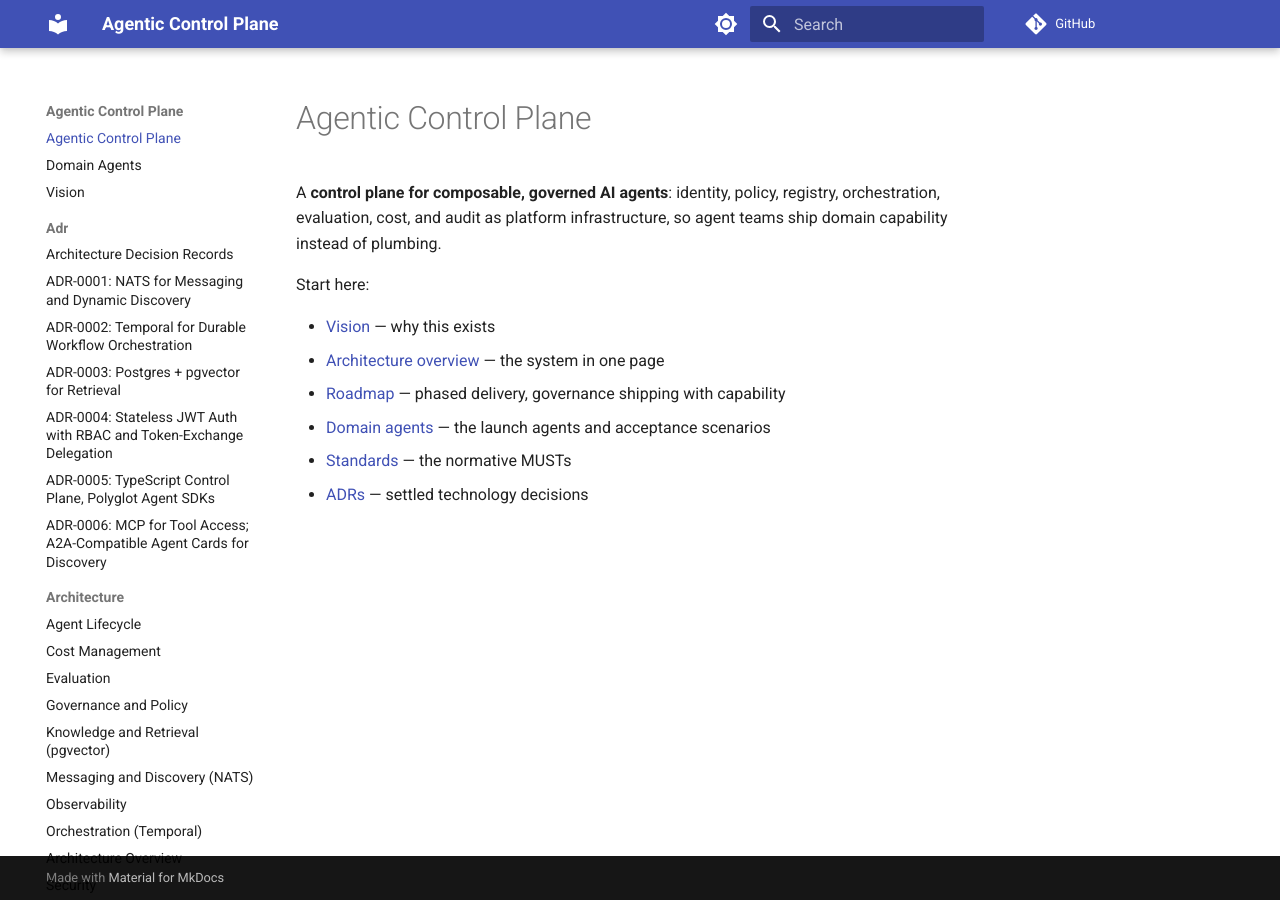
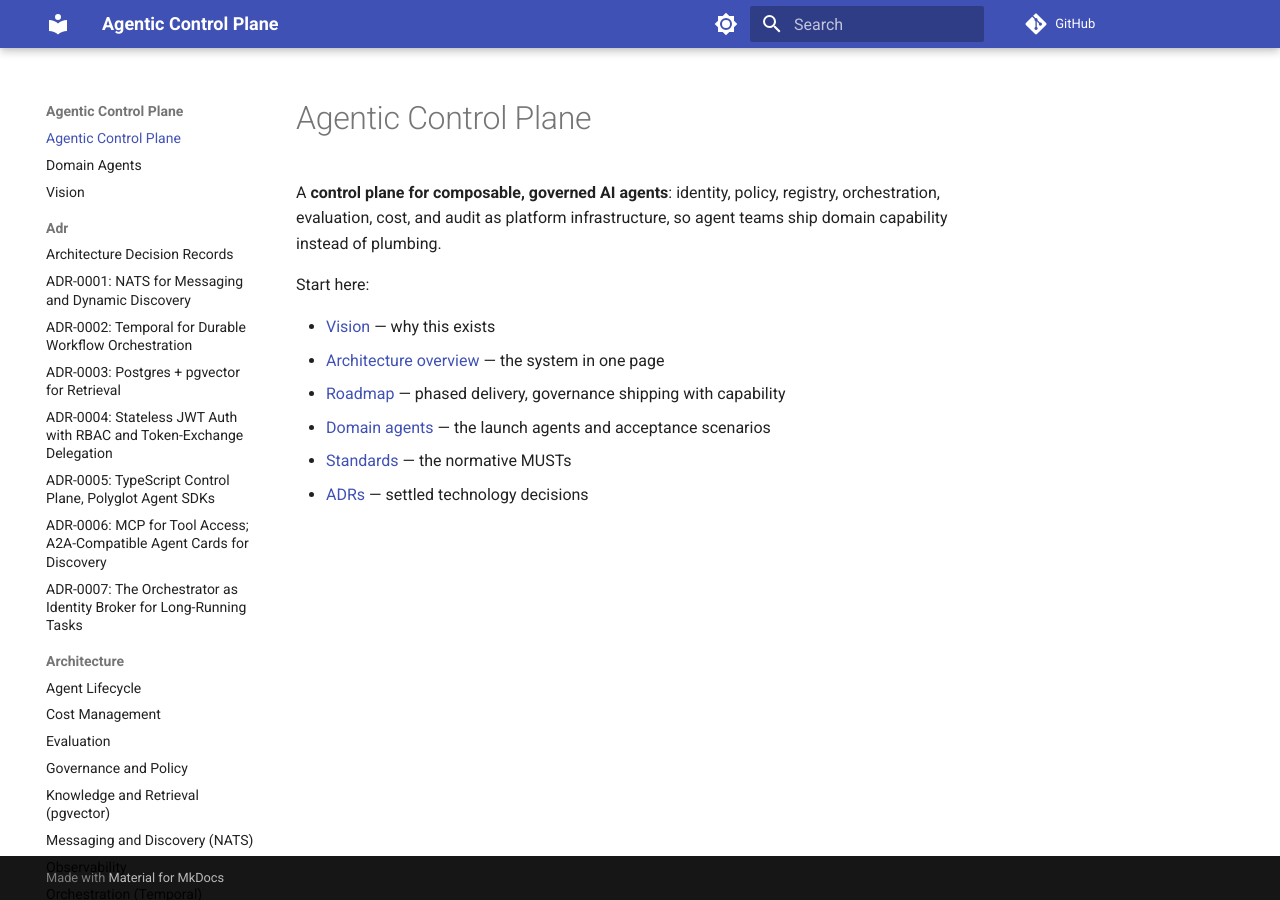
Before and after one commit to jaredgrabill/agentic-control-plane, an MkDocs documentation site: the page built from docs/index.md, in a window 1280 px wide. Built offline with MkDocs 1.6.1 and Material for MkDocs 9.7.7, drawn with Linux system fonts in a browser that asks for light colours; comment, search, counter and statistics services are not loaded; part of the change alters nothing that is shown.

Commit message:
docs(adr): 0007 orchestrator identity broker
Verify the subject token once at intake, snapshot the verified claims into
durable workflow state, and mint each step's delegated token at dispatch via
a new broker grant — every token stays <=15 min (ADR-0004) while tasks outlive
the subject token's TTL. Resolves debt #2 from the phase 1 handoff.

Co-Authored-By: Claude Fable 5 <noreply@anthropic.com>

```diff
--- /dev/null
+++ b/docs/adr/0007-orchestrator-identity-broker.md
@@ -0,0 +1,94 @@
+# ADR-0007: The Orchestrator as Identity Broker for Long-Running Tasks
+
+- **Status:** Proposed
+- **Date:** 2026-07-11
+- **Deciders:** platform architecture group
+
+## Context
+
+[ADR-0004](0004-stateless-jwt-rbac.md) fixes token TTL at ≤ 15 minutes, no
+exceptions. Phase 1 forwarded the raw `subject_token` into workflow state and
+performed RFC 8693 exchange per delegation — which caps task duration at the
+subject token's TTL: once the caller's JWT expires, no further delegation can
+be minted from it. Phase 2's plan-then-execute tasks outlive 15 minutes by
+design (multi-step plans, approval waits, retries against slow downstreams).
+
+The options:
+
+- **(a) Orchestrator as identity broker.** Verify the subject token ONCE at
+  intake, while it is fresh; snapshot the verified claims into durable
+  workflow state; mint each step's delegated token at dispatch time from the
+  orchestrator's own identity, carrying the snapshotted principal as `sub`
+  and the true chain in `act`. Every minted token stays ≤ 15 minutes.
+- **(b) Long-lived task token.** Issue the task a token whose TTL covers the
+  task's lifetime. Violates ADR-0004 outright.
+- **(c) Gateway-side exchange at intake.** The gateway exchanges the caller
+  token for an orchestrator-audience token before submission. Still leaves a
+  ≤ 15-minute bearer in workflow state — it moves the problem one hop left
+  without solving it. A keep-alive variant (periodically re-exchanging from
+  inside the workflow) fails on idle workflows (approval waits burn no
+  activities to refresh with) and keeps a live user-derived bearer in
+  workflow state for the task's whole life.
+
+## Decision
+
+We will make the orchestrator an **identity broker** — option (a):
+
+1. **Principal snapshot at intake.** The workflow's first activity verifies
+   the `subject_token` (audience `acp:gateway`) and records a
+   `PrincipalSnapshot` — `{sub, tenant, roles, scopes, jti, verified_at}` —
+   into workflow state. The raw token is never read again.
+2. **Broker grant.** The token service gains
+   `POST /v1/token/delegate`: a client holding the new `broker` role asserts
+   a subject claim set (the snapshot) instead of presenting a live subject
+   token, plus audience, actor, and requested scopes. The minted token has
+   `sub` = the snapshot subject, scopes = intersection(requested, snapshot
+   scopes), `act` = the actor→broker chain, TTL ≤ 15 minutes.
+3. **Per-step minting at dispatch.** Each step's token is minted when the
+   step dispatches, not when the task starts — a step running at t+3h
+   carries a token as fresh as one minted at t+3s.
+4. **Policy evaluates the original principal.** Cedar's `context.scopes`
+   come from the snapshot — the principal's actually-held scopes, verified
+   at intake.
+
+### Security invariants
+
+- Every token in the system remains ≤ 15 minutes and audience-bound. What
+  became durable is the AUTHORITY to re-mint (the snapshot in workflow
+  state), never any token.
+- Scopes only narrow: brokered ⊆ snapshot ⊆ gateway-verified; agent-facing ⊆
+  manifest bindings.
+- The `broker` role is granted to exactly one client: `svc:orchestrator`.
+- Every mint emits a `token.brokered` audit event carrying the asserted
+  subject, audience, scopes, actor, and grounds (`task_id`, intake `jti`,
+  `verified_at`) — auditors can join every mint back to its
+  `task.submitted`.
+- The token service refuses grounds older than
+  `ACP_BROKER_MAX_TASK_AGE_SECONDS` (default 86400) — defense-in-depth
+  against replaying ancient snapshots.
+
+## Alternatives Considered
+
+- **Long-lived task token (b):** violates ADR-0004's central invariant; a
+  captured credential would be worth hours, not minutes. Rejected.
+- **Gateway-side exchange at intake (c):** still a ≤ 15-minute bearer in
+  workflow state — moves the problem one hop left. The keep-alive variant
+  fails on idle workflows (approval waits) and keeps a live user-derived
+  bearer in state for the task's lifetime. Rejected.
+
+## Consequences
+
+- **Trust-model change:** the orchestrator asserts a user context it
+  verified, rather than proving possession of a user token. Compromise of
+  its client credentials allows minting tokens for arbitrary principals
+  toward agent audiences. Mitigations: single broker client, audit with
+  intake linkage, scope ceilings, and Phase 4 SPIFFE workload attestation
+  underneath the client secret.
+- **Revocation granularity coarsens** from step to task: an expired subject
+  token no longer stops a running task's later steps. The kill switch
+  remains the severe-case control; a principal denylist check at broker time
+  is deferred to Phase 3.
+- The raw `subject_token` still appears once in workflow history as task
+  input; its exposure is bounded by its own ≤ 15-minute TTL.
+- Revisit if the IETF on-behalf-of-for-agents drafts standardize a broker
+  grant — we would migrate the grant shape, not the architecture.
--- a/docs/adr/README.md
+++ b/docs/adr/README.md
@@ -14,6 +14,7 @@ the old one — the history of *why* stays intact.
 | [0004](0004-stateless-jwt-rbac.md) | Stateless JWT auth with RBAC and delegation | Proposed |
 | [0005](0005-language-split-typescript-python.md) | TypeScript control plane, polyglot agent SDKs | Proposed |
 | [0006](0006-mcp-tools-a2a-agent-cards.md) | MCP for tools; A2A-compatible agent cards for discovery | Proposed |
+| [0007](0007-orchestrator-identity-broker.md) | The orchestrator as identity broker for long-running tasks | Proposed |
 
 ## Statuses
 
```
